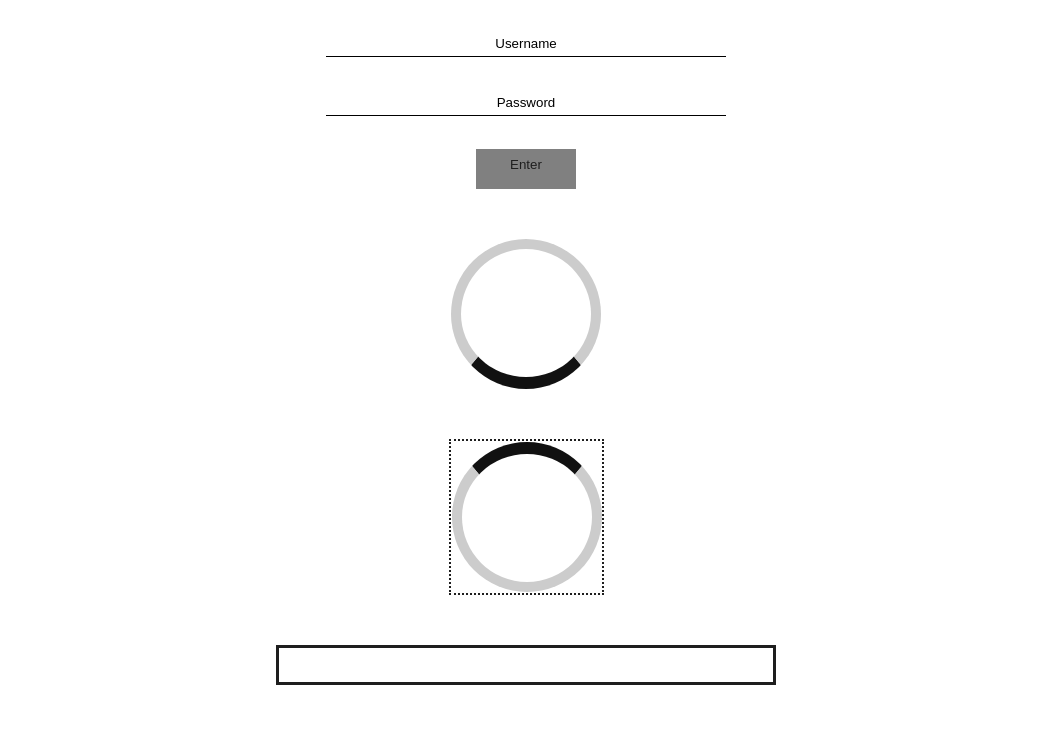
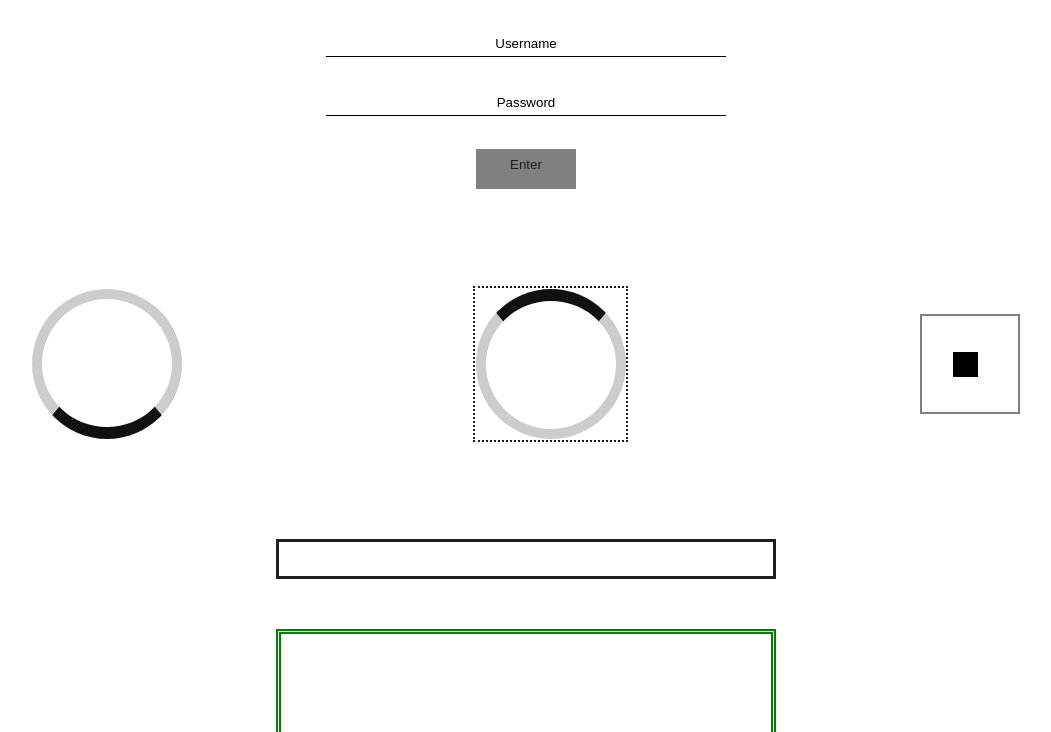
Before and after one commit to mgl-mr/lpaw, a plain HTML site: page atividade1/index.html in a window 1280 px wide. Shown: the part 58-790 px from the top of the page, without its empty margins (114-1165 px from the left). Drawn offline with Linux system fonts and the light colour scheme.

Commit message:
atividade 1 - questão 4 + fixs

```diff
--- a/atividade1/index.html
+++ b/atividade1/index.html
@@ -29,12 +29,19 @@
     </div>
   </div>
 
+  <div class="flex">
   <div class="container" id="questao2"></div>
 
   <div id="questao3">
     <div></div>
   </div>
 
+  <div class="container loader" id="questao4">
+    <div id="bit1"></div>
+    <div id="bit2"></div>
+    <div id="bit3"></div>
+  </div>
+  </div>
   <div class="container" id="questao5">
     <div></div>
   </div>
--- a/atividade1/style.css
+++ b/atividade1/style.css
@@ -3,6 +3,12 @@
   padding: 0;
   box-sizing: border-box;
   text-align: center;
+}
+.flex {
+  display: flex;
+  flex-wrap: wrap;
+  justify-content: center;
+  align-items: center;
 }
 
 /* LAYOUT */
@@ -87,7 +93,7 @@ button:active {
   font-weight: bold;
 }
 
-/******* QUESTÃO 2 - 3*******/
+/******* QUESTÃO 2 - 3 *******/
 #questao2, #questao3 > div{
   width: 150px;
   height: 150px;
@@ -122,6 +128,69 @@ button:active {
 @keyframes loading {
   from {transform: rotate(0deg);}
   to {transform: rotate(360deg);}
+}
+
+/******* QUESTÃO 4 *******/
+.loader {
+  display: flex;
+  flex-direction: row;
+  justify-items: center;
+  align-items: center;
+  width: 100px;
+  height: 100px;
+  border: 2px solid gray;
+}
+
+.loader div {
+  width: 25px;
+  height: 25px;
+}
+
+#bit1 {
+  background-color: lightgray;
+  animation: b1 1s linear 0.8s infinite paused;
+  transform: translate(31px, 0px);
+}
+
+#bit2 {
+  background-color: gray;
+  animation: b2 1s linear 0.65s infinite paused;
+  transform: translate(6px, 0px);
+}
+
+#bit3 {
+  background-color: black;
+  animation: b3 1s linear 0.5s infinite paused;
+  transform: translate(-19px, 0px);
+}
+
+.loader:hover #bit1,
+.loader:hover #bit2,
+.loader:hover #bit3 {
+  animation-play-state: running;
+}
+
+@keyframes b1 {
+  0%, 100% {transform: translate(0px, 0px);}
+  50% {
+    transform: translate(75px, 0px);
+    opacity: 0.1;
+  }
+}
+
+@keyframes b2 {
+  0%, 100% { transform: translate(-25px, 0px);}
+  50% {
+    transform: translate(50px, 0px);
+    opacity: 0.5;
+  }
+}
+
+@keyframes b3 {
+  0%, 100% {transform: translate(-50px, 0px);}
+  50% {
+    transform: translate(20px, 0px);
+  }
 }
 
 /******* QUESTÃO 5 *******/
@@ -162,19 +231,19 @@ button:active {
 }
 
 .goblin-down {
-  animation: down 1s step-end;
+  animation: down 0.8s step-end;
 }
 
 .goblin-right {
-  animation: right 1.5s  step-end 1s;
+  animation: right 1.2s  step-end 0.8s;
 }
 
 .goblin-up {
-  animation: up 1s step-end 2.5s;
+  animation: up 0.8s step-end 2s;
 }
 
 .goblin-left {
-  animation: left 1.5s step-end 3.5s;
+  animation: left 1.2s step-end 2.8s;
 }
 
 @keyframes down{
```
